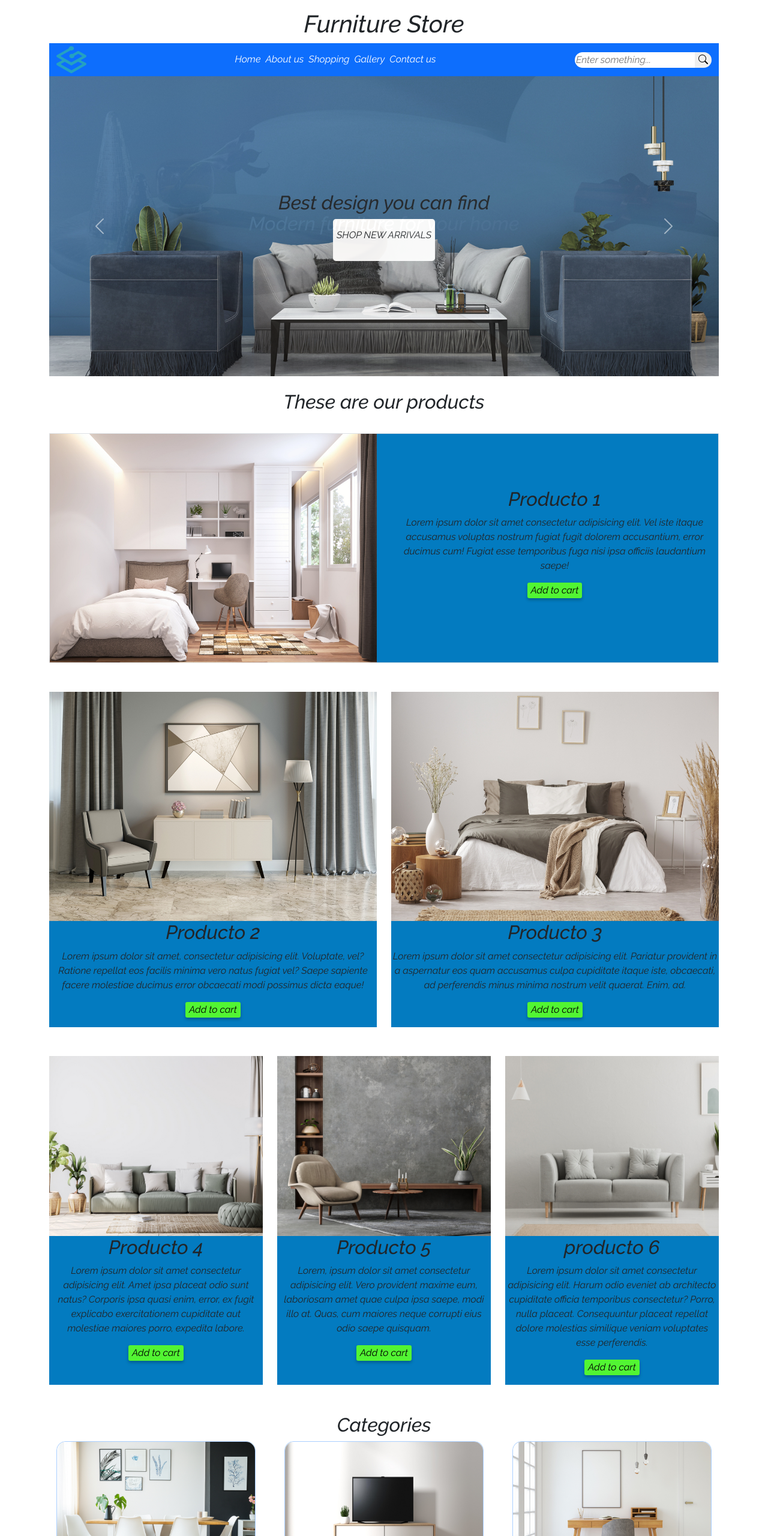
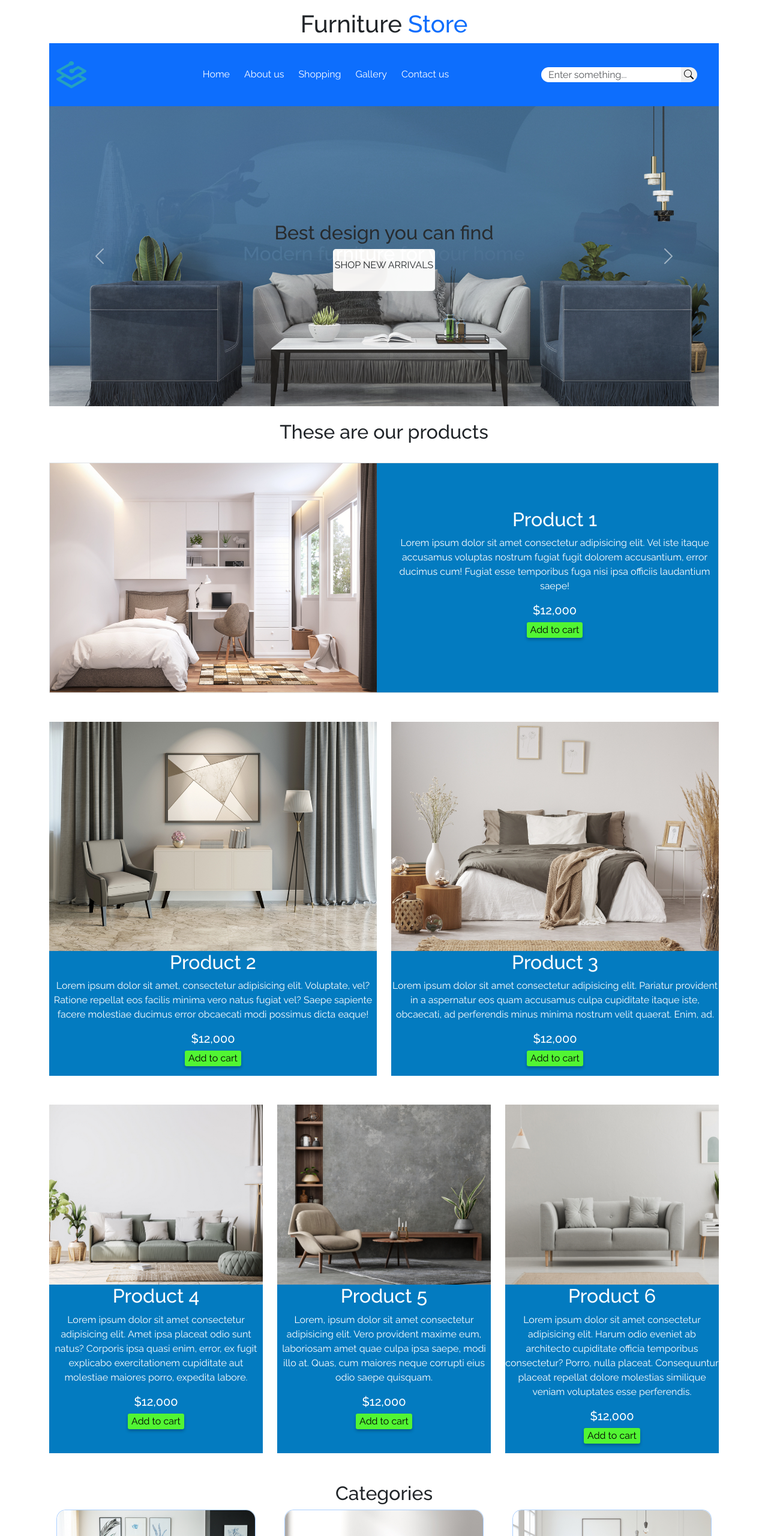
Before and after one commit to Osvaldo-1/furniture-website, a plain HTML site: page index.html in a window 1280 px wide. Shown: the top 2560 px of the page at 60% size. Drawn offline with nearby package versions, Linux system fonts and the light colour scheme; a web font is replaced by a local one.

Commit message:
added underlined navbard effect either large or small size , added price of articles, white text in articles etc

```diff
--- a/app.css
+++ b/app.css
@@ -6,14 +6,10 @@
 
 /** Productos */
 
-@font-face {
-    font-family: Playfair;
-    src: url(fonts/Playfair-VariableFont_opsz\,wdth\,wght.ttf);
-}
 
 @font-face{
     font-family: Raleway;
-    src: url(fonts/Raleway-Italic-VariableFont_wght.ttf);
+    src: url(fonts/Raleway-VariableFont_wght.ttf);
 }
 
 
@@ -24,6 +20,7 @@ body{
 .button1{
     border:none;
     border-radius: 0.9rem ;
+    height: 25px;
 }
 
 .btn-green{
@@ -36,7 +33,7 @@ body{
 }
 
 .btn-green:hover{
-    background-color:rgb(108, 155, 97) ;
+    background-color:rgb(51, 153, 48) ;
 
 }
 
@@ -47,14 +44,22 @@ body{
     border-radius: 0.9rem;
 }
 
+.search-box{
+    max-width: 260px;
+    width: 100%;
+}
+
+.form-control{
+    height: 25px;
+}
+
 .search-box:focus-within{
     outline:1.5px solid rgb(9, 39, 172);
     border-radius: 0.9rem;
 }
 
-.list a{
-    color:white;
-    text-decoration: none;
+.nav-item a{
+    display: inline-block;
 }
 
 .navbar-nav a::after{
--- a/index.html
+++ b/index.html
@@ -11,31 +11,37 @@
 </head>
 <body >
     <header class="container mt-3">
-        <h1 class="text-center">Furniture <span>Store</span></h1>
+        <h1 class="text-center">Furniture <span class="text-primary">Store</span></h1>
     </header>
     <nav class="navbar navbar-expand-lg p-0">
         <div class="container">
-            <div class="container d-flex justify-content-between align-items-center bg-primary ">
-                <img class="navbar-brand "src="img/logo.svg" alt="" width="50">
+            <div class="container d-flex  align-items-center bg-primary ">
+                <a class="navbar-brand" href="#">
+                    <img src="img/logo.svg" alt="" width="50">
+                </a>
 
-                <button class="navbar-toggler" type="button" data-bs-toggle="collapse"
-                data-bs-target="#mainNavbar">
+
+                <button class="navbar-toggler" type="button" data-bs-toggle="collapse" data-bs-target="#mainNavbar"
+                arial-controls="mainNavbar" aria-expanded="false" aria-label="Toggle navigation">
+                <span class="navbar-toggler-icon"></span>
 
             </button>
 
-                <ul class="navbar-nav flex-row gap-2  ">
+                <div class="collapse navbar-collapse justify-content-between px-sm-4 p-4" id="mainNavbar" >
+                    <ul class="navbar-nav mx-lg-auto gap-lg-4 ">
                         <li class="nav-item"><a class="text-white text-decoration-none" href="#home">Home</a></li>
                         <li class="nav-item"><a class="text-white text-decoration-none" href="#About us">About us</a></li>
                         <li class="nav-item"><a class="text-white text-decoration-none" href="#Shopping">Shopping</a></li>
                         <li class="nav-item"><a class="text-white text-decoration-none" href="#Galery">Gallery</a></li>
                         <li class="nav-item"><a class="text-white text-decoration-none" href="#Contact us">Contact us</a></li>
                     </ul>
-                <div class="input-group w-auto search-box">
-                    <input class="searching" type="text" placeholder="Enter something...">
+                    <div class="input-group search-box my-sm-3 my-3">
+                        <input class="form-control searching" type="search" placeholder="Enter something...">
                         <button class="button1 " type="submit">
                             <i class="bi bi-search"></i>
                         </button>
 
+                    </div>
                 </div>
             </div>
         </div>
@@ -87,11 +93,12 @@
 
                 </article>
                 <article class="article text-center ">
-                    <h2>Producto 1</h2>
-                    <p>
+                    <h2 class="text-white" >Product 1</h2>
+                    <p class="text-white">
                         Lorem ipsum dolor sit amet consectetur adipisicing elit. Vel iste itaque accusamus voluptas nostrum fugiat fugit dolorem accusantium, error ducimus cum! Fugiat
                         esse temporibus fuga nisi ipsa officiis laudantium saepe!
                     </p>
+                    <p class="h5 text-white">$12,000</p>
                     <button type="button" class="button mb-3 btn-green">Add to cart</button>
                 </article>
             </div>
@@ -99,35 +106,40 @@
         <section class="section2 container d-flex flex-column flex-lg-row gap-4 mt-5">
             <article class="article text-center ">
                 <img class="img-fluid"src="img/producto2.jpg" alt="">
-                <h2>Producto 2</h2>
-                <p>Lorem ipsum dolor sit amet, consectetur adipisicing elit. Voluptate, vel? Ratione repellat eos facilis minima vero natus fugiat vel? Saepe sapiente facere molestiae ducimus error obcaecati modi possimus dicta eaque!</p>
+                <h2 class="text-white">Product 2</h2>
+                <p class="text-white">Lorem ipsum dolor sit amet, consectetur adipisicing elit. Voluptate, vel? Ratione repellat eos facilis minima vero natus fugiat vel? Saepe sapiente facere molestiae ducimus error obcaecati modi possimus dicta eaque!</p>
+                <p class="h5 text-white">$12,000</p>
                 <button type="button" class="button mb-3  btn-green">Add to cart</button>
 
             </article>
             <article class="article text-center">
                 <img class="img-fluid" src="img/producto3.jpg" alt="">
-                <h2>Producto 3</h2>
-                <p>Lorem ipsum dolor sit amet consectetur adipisicing elit. Pariatur provident in a aspernatur eos quam accusamus culpa cupiditate itaque iste, obcaecati, ad perferendis minus minima nostrum velit quaerat. Enim, ad.</p>
+                <h2 class="text-white">Product 3</h2>
+                <p class="text-white">Lorem ipsum dolor sit amet consectetur adipisicing elit. Pariatur provident in a aspernatur eos quam accusamus culpa cupiditate itaque iste, obcaecati, ad perferendis minus minima nostrum velit quaerat. Enim, ad.</p>
+                <p class="h5 text-white">$12,000</p>
                 <button type="button" class="button mb-3  btn-green">Add to cart</button>
             </article>
         </section>
         <section class="section3 container d-flex flex-column flex-lg-row align-items-stretch mt-5 gap-4">
             <article class="article text-center">
                 <img class="img-fluid" src="img/producto4.jpg" alt="">
-                <h2>Producto 4</h2>
-                <p>Lorem ipsum dolor sit amet consectetur adipisicing elit. Amet ipsa placeat odio sunt natus? Corporis ipsa quasi enim, error, ex fugit explicabo exercitationem cupiditate aut molestiae maiores porro, expedita labore.</p>
+                <h2 class="text-white">Product 4</h2>
+                <p class="text-white">Lorem ipsum dolor sit amet consectetur adipisicing elit. Amet ipsa placeat odio sunt natus? Corporis ipsa quasi enim, error, ex fugit explicabo exercitationem cupiditate aut molestiae maiores porro, expedita labore.</p>
+                <p class="h5 text-white">$12,000</p>
                 <button type="button" class="button mb-3 btn-green">Add to cart</button>
             </article>
             <article class="article text-center">
                 <img class="img-fluid" src="img/producto5.jpg" alt="">
-                <h2>Producto 5</h2>
-                <p>Lorem, ipsum dolor sit amet consectetur adipisicing elit. Vero provident maxime eum, laboriosam amet quae culpa ipsa saepe, modi illo at. Quas, cum maiores neque corrupti eius odio saepe quisquam.</p>
+                <h2 class="text-white">Product 5</h2>
+                <p class="text-white">Lorem, ipsum dolor sit amet consectetur adipisicing elit. Vero provident maxime eum, laboriosam amet quae culpa ipsa saepe, modi illo at. Quas, cum maiores neque corrupti eius odio saepe quisquam.</p>
+                <p class="h5 text-white">$12,000</p>
                 <button type="button" class="button mb-3  btn-green">Add to cart</button>
             </article>
             <article class="article text-center">
                 <img class="img-fluid" src="img/producto6.jpg" alt="">
-                <h2>producto 6</h2>
-                <p>Lorem ipsum dolor sit amet consectetur adipisicing elit. Harum odio eveniet ab architecto cupiditate officia temporibus consectetur? Porro, nulla placeat. Consequuntur placeat repellat dolore molestias similique veniam voluptates esse perferendis.</p>
+                <h2 class="text-white">Product 6</h2>
+                <p class="text-white">Lorem ipsum dolor sit amet consectetur adipisicing elit. Harum odio eveniet ab architecto cupiditate officia temporibus consectetur? Porro, nulla placeat. Consequuntur placeat repellat dolore molestias similique veniam voluptates esse perferendis.</p>
+                <p class="h5 text-white">$12,000</p>
                 <button type="button" class="button mb-3  btn-green">Add to cart</button>
             </article>
         </section>
```
Lines whose indentation alone changed are shown as unchanged.
